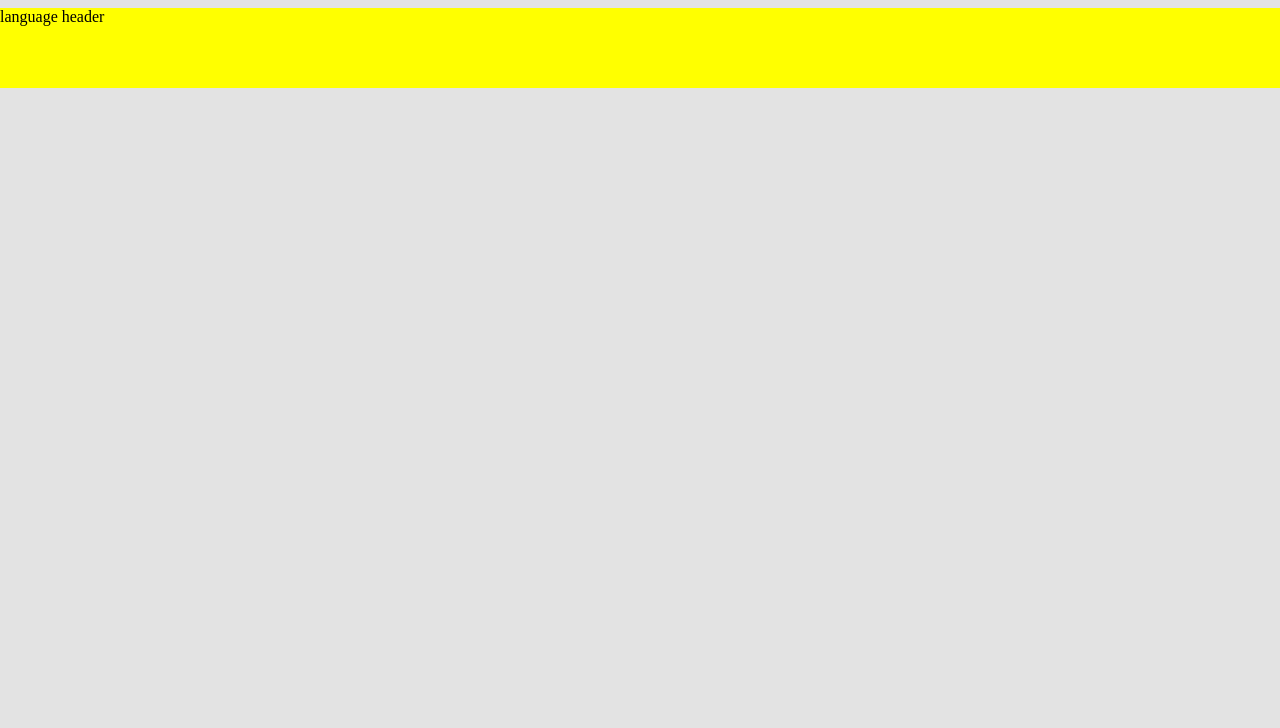
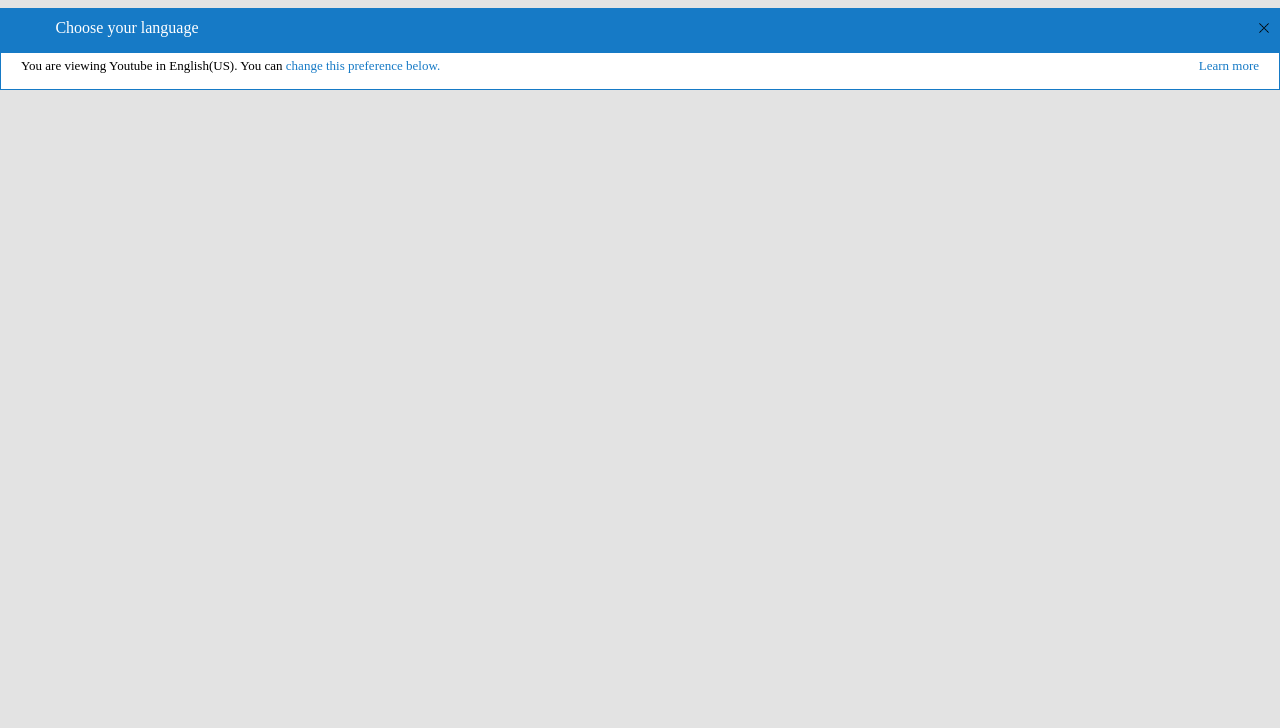
Before and after one commit to ibraheemkabir/youtube-clone, a plain HTML site: page index.html in a window 1280 px wide. Shown: the part 72-800 px from the top of the page. Drawn offline with Linux system fonts and the light colour scheme; grey boxes are pictures that could not be loaded.

Commit message:
choose your language bar design

```diff
--- a/index.html
+++ b/index.html
@@ -24,14 +24,26 @@
           </div>
 
           <div id="sign-in">
-              <img id="upload" src="img/upload2.png" alt="upload">
+              <span style="font-size:100%;background-image:url('https://archive.ph/Bss88/73e7cc59947d2ad243d63294411f83990629f7fc.png');background-color: transparent; width:24px;height:24px;display:inline-block;vertical-align:middle;background-position: -125px -314px; background-repeat: no-repeat; border-width: 0px; border-style: none; margin: 0px; padding: 0px; margin-top: 5px; border-color: white;opacity: 0.5; "></span>
             <button type="button" id="sign-in-btn">sign-in</button>
           </div>
         </div>
       </section>
       <section>
         <div id="language-navbar">
-          language header
+          <div id="top-language-bar">
+            <div id="choose-language">
+              <span style="padding-right: 2rem; font-size:100%;display:inline-block;vertical-align:middle;cursor:auto;background-image:url('https://archive.ph/K4Klp/73e7cc59947d2ad243d63294411f83990629f7fc.png');background-color: transparent; width:25px;height:15px;background-position: -119px -376px; background-repeat: no-repeat; border-width: 0px; border-style: none; margin: 0px; padding: 0px; border-color: white;">
+              </span>
+              <span style="padding-left: 1rem">Choose your language</span>
+            </div>
+
+            <span><img style='width: 10px;' src='./img/close.png'/></span>
+          </div>
+          <div id="bottom-language-bar">
+            <div>You are viewing Youtube in English(US). You can <span style="color: #167ac6">change this preference below.</span></div>
+            <div style="color: #167ac6">Learn more</div>
+            </div>
         </div>
       </section>
     </header>
--- a/style.css
+++ b/style.css
@@ -17,9 +17,13 @@ body{
 }
 
 #language-navbar{
-    background-color: yellow;
     height: 10vh;
+    border-color: rgb(22, 122, 198);
+    border-style: solid;
+    border-width: 1px;
+  background-color: white;
 }
+
 #search {
     width: 50%;
 
@@ -61,9 +65,39 @@ body{
     border: none;
 
     height: 30px;
-    background-color: blue;
+    background-color: rgb(22, 122, 198);;
     text-align: center;
     display: inline-flex;
     padding: 7px;
 
 }
+
+#top-language-bar{
+    height: 30%;
+    background-color: rgb(22, 122, 198);
+    color: white;
+    padding: 10px 10px;
+    display: flex;
+    justify-content: space-between;
+}
+
+#bottom-language-bar{
+    height: 30%;
+    display: flex;
+    justify-content: space-between;
+    vertical-align: middle;
+    padding: 5px 20px;
+    font-size: 13px;
+}
+
+#close-btn{
+    background-color: transparent;
+    border-style: none;
+    width: 10px;
+}
+
+#choose-language{
+    width: 15%;
+    justify-content: space-around;
+    display: flex;
+}
```
Also changed, not shown: img/close.png (added), img/person.png (added).
